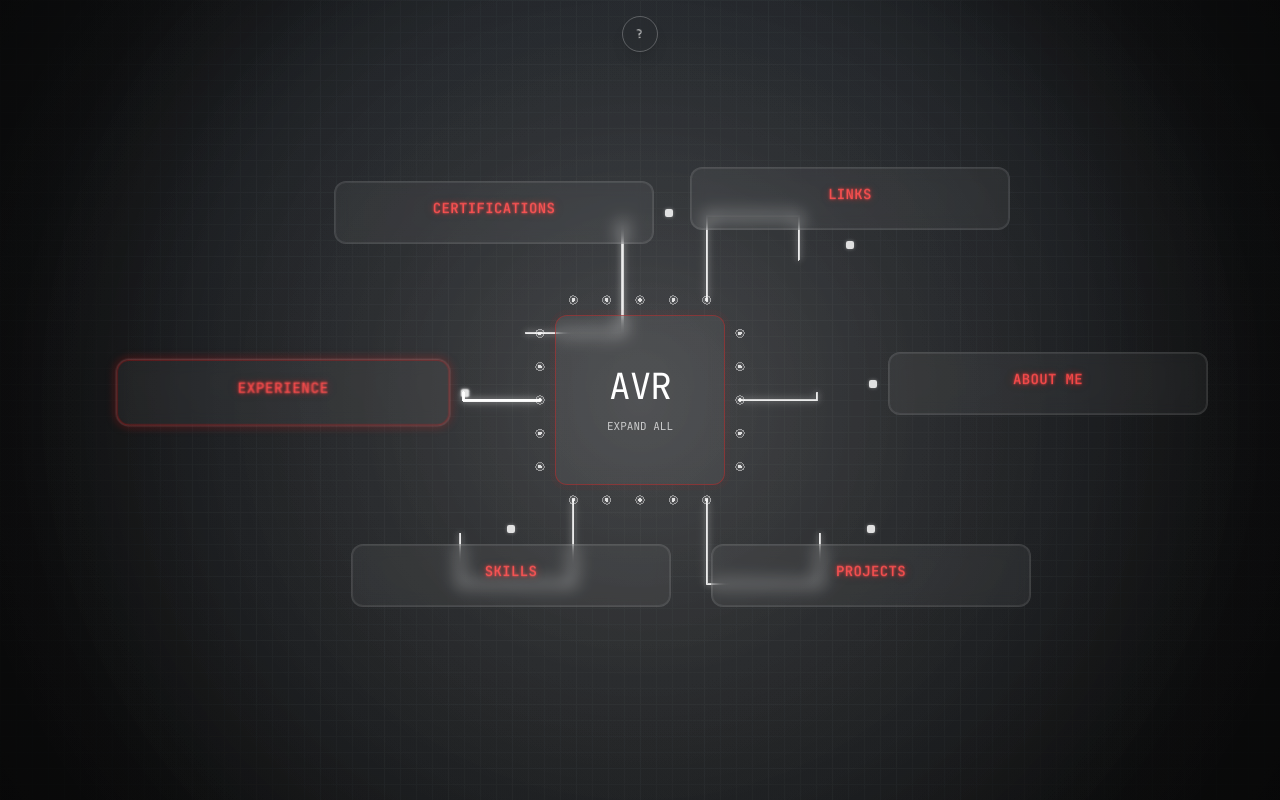
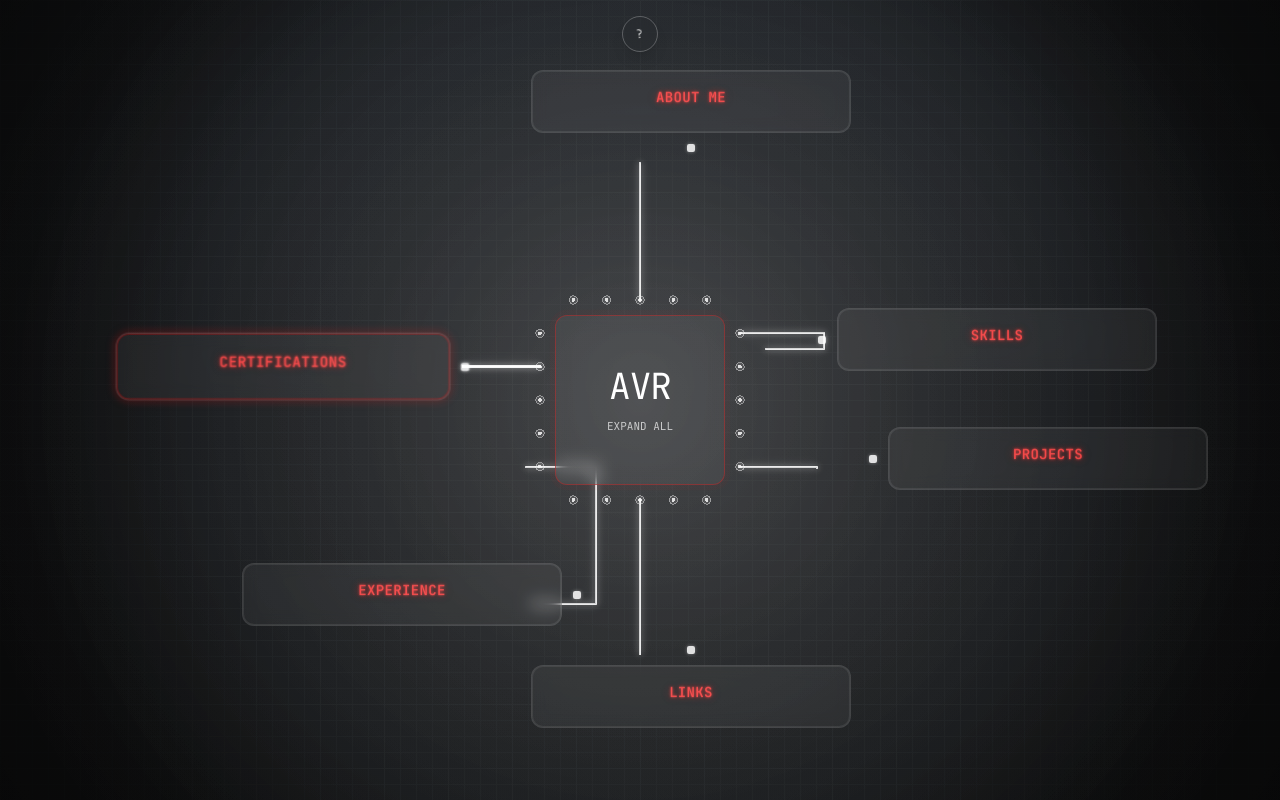
Before and after one commit to achllzvr/Portfolio-25, a React (Vite) app in the folder achllzvr_portfolio/: page / in a window 1280 px wide. Built offline with nearby package versions, Linux system fonts and the light colour scheme.

Commit message:
Refactor node positioning logic in App component to use explicit Cartesian layout; update specToPos function for improved node placement and refresh handling.

```diff
--- a/achllzvr_portfolio/src/App.jsx
+++ b/achllzvr_portfolio/src/App.jsx
@@ -19,22 +19,35 @@ export default function App() {
   const center = useMemo(()=> ({ x: window.innerWidth/2, y: window.innerHeight/2 }), []);
   const SCALE = 0.85; // global layout scale factor (reduced by additional 10%)
 
-  // Uniform radius with varied angles around center (replaces previous grid)
+  // Spread out with varied radius & elliptical squash; deterministic per node.
+  // Explicit Cartesian layout instead of polar to guarantee identical startup.
+  // Offsets are from center (chip center). Adjust numbers to fine tune.
+  const layoutSpec = [
+    { id: 'about', dx: 0, dy: -340, route: 'vertical-first' },
+    { id: 'skills', dx: 360, dy: -60, route: 'horizontal-first' },
+    { id: 'projects', dx: 420, dy: 80, route: 'horizontal-first' },
+    { id: 'links', dx: 0, dy: 360, route: 'vertical-first' },
+    { id: 'certs', dx: -420, dy: -40, route: 'horizontal-first' },
+    { id: 'experience', dx: -340, dy: 240, route: 'horizontal-first' },
+  ];
+
+  // Convert spec to absolute positions
+  function specToPos(spec) {
+    return { x: center.x + spec.dx * SCALE, y: center.y + spec.dy * SCALE };
+  }
+
   const [nodePositions, setNodePositions] = useState(()=> {
-  const R = 420 * SCALE; // uniform radial distance (scaled)
-    const count = baseNodes.length;
-    // Base angles evenly spaced, then apply a deterministic small jitter so they aren't perfectly symmetric
-    return baseNodes.map((n, i) => {
-      const baseAngle = (i / count) * Math.PI * 2; // even distribution
-      // deterministic jitter based on id hash
-      const hash = [...n.id].reduce((a,c)=> (a + c.charCodeAt(0)*31)%9973, 0);
-      const jitter = ((hash % 100) / 100 - 0.5) * (Math.PI / 14); // +/- ~6.4 degrees
-      const angle = baseAngle + jitter;
-      const x = center.x + Math.cos(angle) * R;
-      const y = center.y + Math.sin(angle) * R * 0.60; // vertical squash retained
-      return { ...n, pos: { x, y } };
-    });
+    const byId = Object.fromEntries(baseNodes.map(n => [n.id, n]));
+    return layoutSpec.map(spec => ({ ...byId[spec.id], pos: specToPos(spec) }));
   });
+
+  // one-time key bump to refresh lines after first paint
+  const [refreshToken, setRefreshToken] = useState(0);
+  useEffect(()=> {
+    // Force one reflow / line refresh only if we did not load from cache (refreshToken stays 0 until this fires)
+    const t = requestAnimationFrame(()=> setRefreshToken(r => r === 0 ? 1 : r));
+    return ()=> cancelAnimationFrame(t);
+  }, []);
   const nodesWithPos = nodePositions; // alias for existing variable names below
 
   const toggleNode = (id) => {
@@ -65,7 +78,7 @@ export default function App() {
       setSignal(s => ({ ...s, [id]: true }));
       setTimeout(()=> setSignal(s => ({ ...s, [id]: false })), 1200);
     }
-    setNodePositions(prev => prev.map(n => n.id === id ? { ...n, pos: { x, y } } : n));
+  setNodePositions(prev => prev.map(n => n.id === id ? { ...n, pos: { x, y } } : n));
     if(drop) {
       // enforce spacing after final drop
       setNodePositions(prev => enforceSpacing(prev, id));
@@ -169,7 +182,7 @@ export default function App() {
   </div>
 
   {/* Circuit Lines (always visible; individual path animates during its own detach) */}
-  <CircuitLines center={center} nodes={nodesWithPos} detailNode={detailNode} highlightedId={nearest} detaching={detaching} signal={signal} reduceMotion={reduceMotion} nodeDims={nodeDims} />
+  <CircuitLines key={refreshToken} center={center} nodes={nodesWithPos} detailNode={detailNode} highlightedId={nearest} detaching={detaching} signal={signal} reduceMotion={reduceMotion} nodeDims={nodeDims} />
 
       {/* Nodes */}
       {nodesWithPos.map(n => {
```
